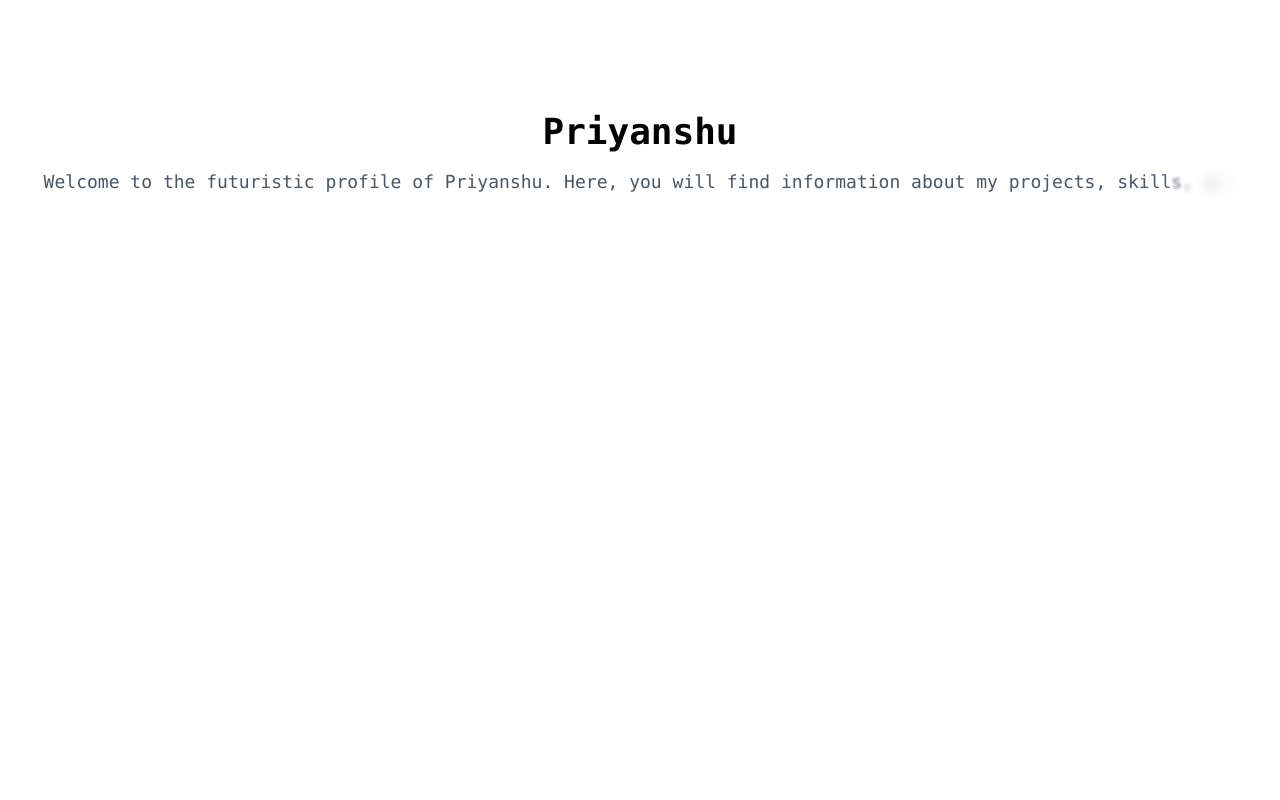
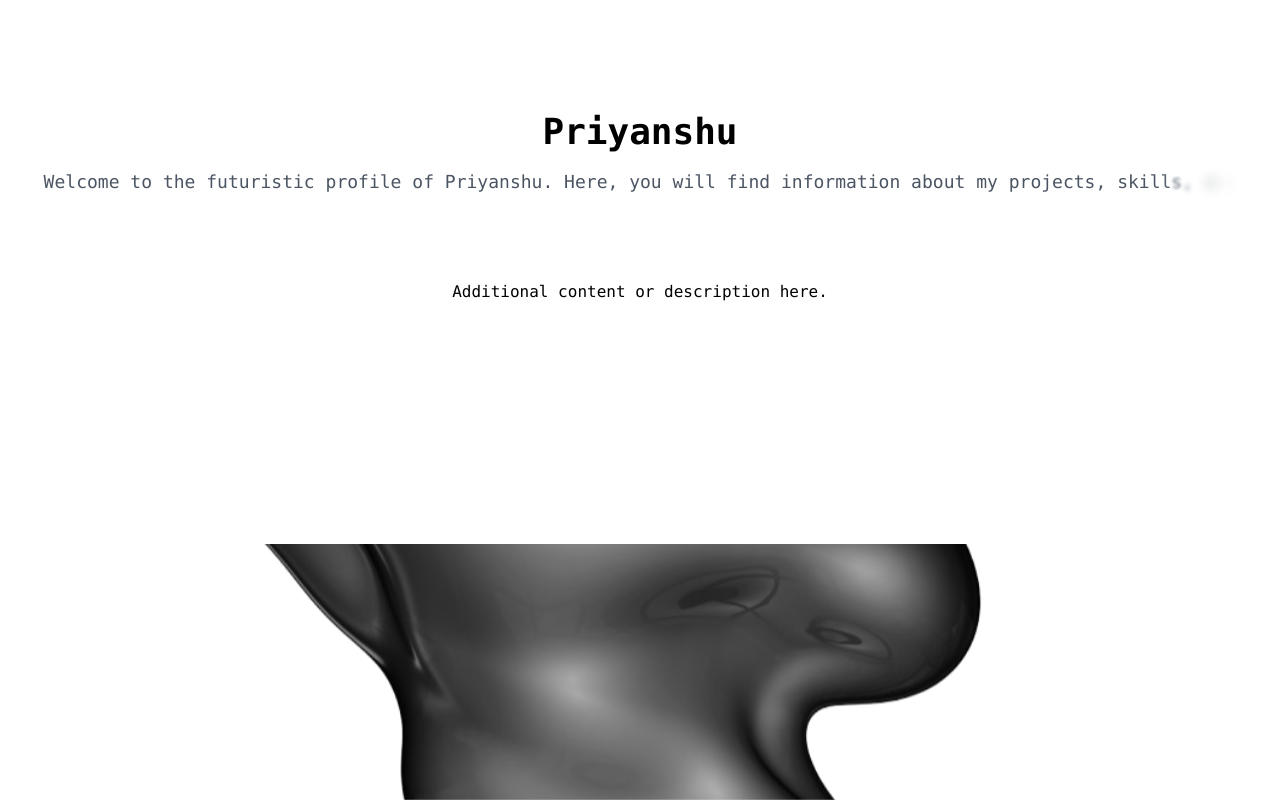
Before and after one commit to Priyansxu/Website, a Next.js app: page / in a window 1280 px wide. Built offline with nearby package versions, Linux system fonts and the light colour scheme.

Commit message:
Update index.js

```diff
--- a/pages/index.js
+++ b/pages/index.js
@@ -1,6 +1,7 @@
 "use client";
 
 import { motion } from "framer-motion";
+import Image from "next/image";
 
 const paragraphVariants = {
   hidden: { opacity: 0 },
@@ -28,7 +29,7 @@ export default function Page() {
     "Welcome to the futuristic profile of Priyanshu. Here, you will find information about my projects, skills, and contact details.";
 
   return (
-    <div className="min-h-screen font-mono bg-gradient-to-br from-[#f5f5f5] via-[#e5e5e5] to-[#d5d5d5] text-black">
+    <div className="min-h-screen font-mono bg-gradient-to-br from-[#f5f5f5] via-[#e5e5e5] to-[#d5d5d5] text-black relative">
       <main className="pt-20">
         <section className="p-8 text-center">
           <motion.h1
@@ -51,6 +52,21 @@ export default function Page() {
               </motion.span>
             ))}
           </motion.p>
+          <div className="relative mt-10">
+            <div className="backdrop-blur-md bg-white/30 p-4 rounded-lg">
+              <p className="text-center text-black">Additional content or description here.</p>
+            </div>
+            <div className="fixed bottom-0 left-0 w-full h-64">
+              <Image
+                src="/element-x.png"
+                alt="Element X"
+                layout="fill"
+                objectFit="cover"
+                quality={100}
+                className="z-[-1]"
+              />
+            </div>
+          </div>
         </section>
       </main>
     </div>
```
